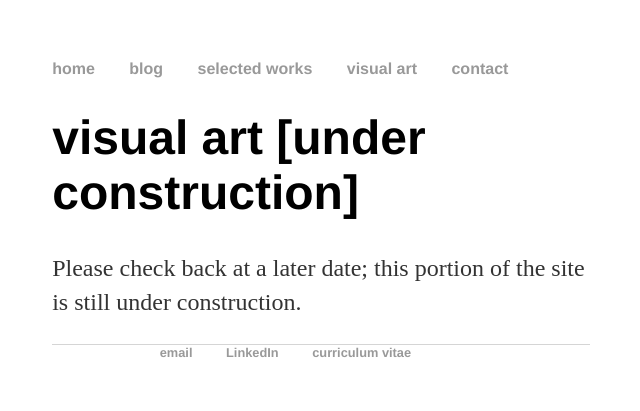
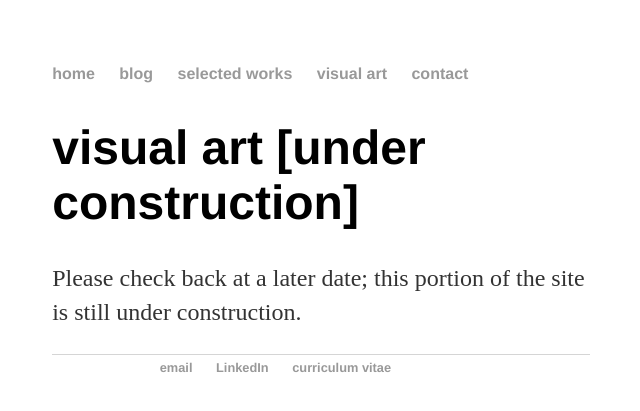
Before and after one commit to HillJustin/HillJustin.github.io, a Jekyll site: the page built from visual art/index.md, in a window 1280 px wide. Shown: the top 411 px of the page, without its empty margins (319-959 px from the left). Built offline with Jekyll 4.4.1, drawn with Linux system fonts in a browser that asks for light colours.

Commit message:
Update main.css

```diff
--- a/assets/css/main.css
+++ b/assets/css/main.css
@@ -4,7 +4,7 @@ body {
 }
 nav ul, footer ul {
     font-family:'Helvetica', 'Arial', 'Sans-Serif';
-    padding: 0px;
+    padding: 5px;
     list-style: none;
     font-weight: bold;
     width: 60%;
@@ -13,7 +13,7 @@ nav ul, footer ul {
 nav ul li, footer ul li {
     display: inline;
     text-align: left;
-    margin-right: 30px;
+    margin-right: 20px;
 }
 a {
     text-decoration: none;
```
